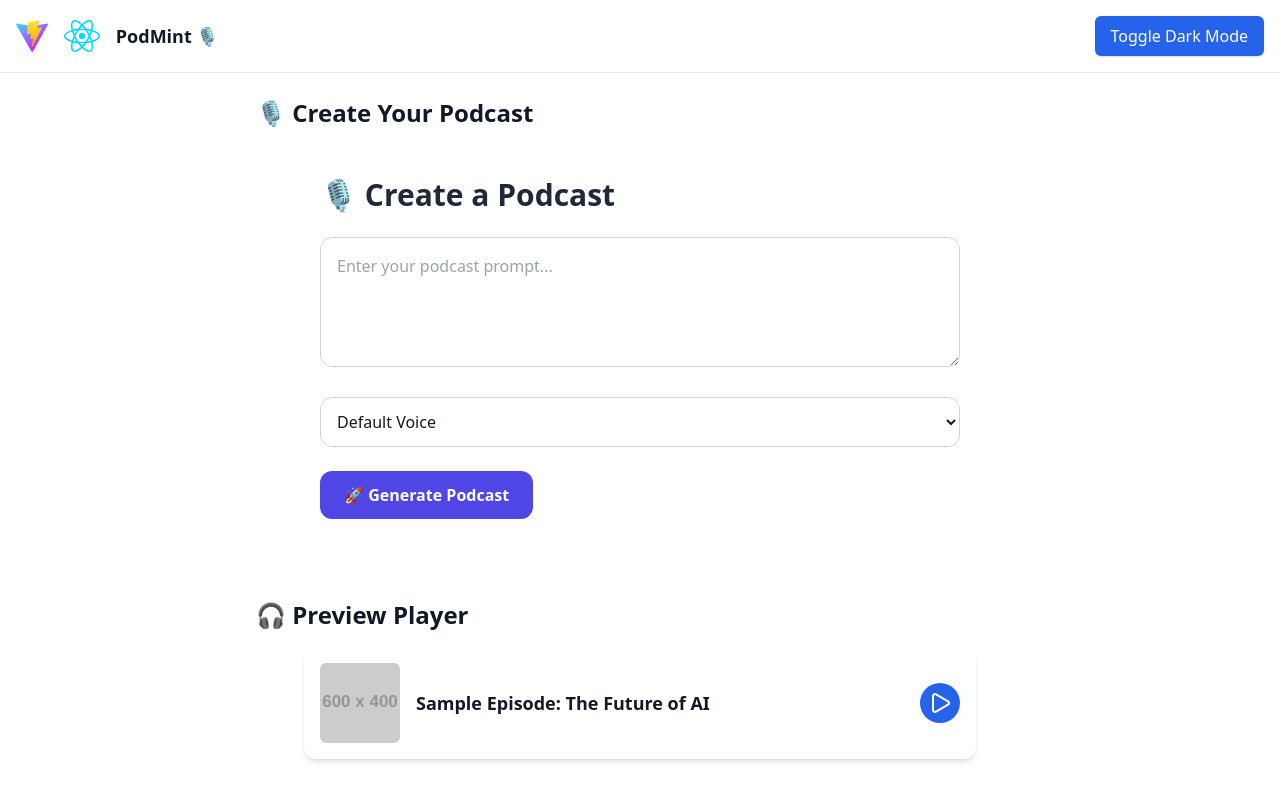
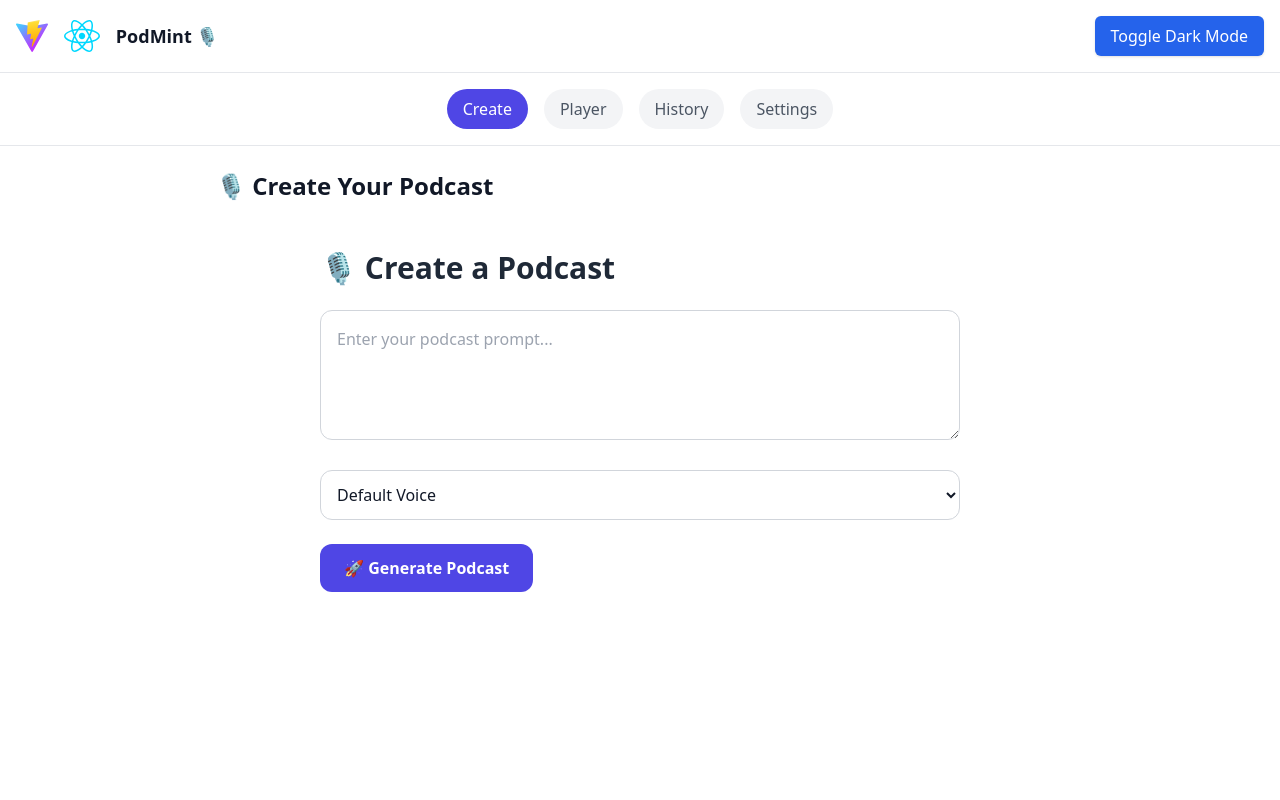
Before and after one commit to Surajchowdhury12/podmint, a React (Vite) app in the folder podmint-client/: page / in a window 1280 px wide. Built offline with nearby package versions, Linux system fonts and the light colour scheme.

Commit message:
Added settings page

```diff
--- a/podmint-client/src/App.jsx
+++ b/podmint-client/src/App.jsx
@@ -5,11 +5,21 @@ import viteLogo from '/vite.svg';
 import reactLogo from './assets/react.svg';
 import PodcastCreator from './components/PodcastCreator';
 import PodcastPlayer from './components/PodcastPlayer';
+import PodcastHistory from './components/PodcastHistory';
+import Settings from './components/Settings';
+
+const TABS = {
+  CREATE: 'Create',
+  PLAYER: 'Player',
+  HISTORY: 'History',
+  SETTINGS: 'Settings',
+};
 
 export default function App() {
   const [darkMode, setDarkMode] = useState(() => {
     return localStorage.getItem('theme') === 'dark';
   });
+  const [activeTab, setActiveTab] = useState(TABS.CREATE);
 
   useEffect(() => {
     const root = window.document.documentElement;
@@ -40,16 +50,35 @@ export default function App() {
         </Button>
       </div>
 
+      {/* Navigation Tabs */}
+      <div className="flex justify-center space-x-4 py-4 border-b border-gray-200 dark:border-gray-700">
+        {Object.entries(TABS).map(([key, label]) => (
+          <button
+            key={key}
+            onClick={() => setActiveTab(label)}
+            className={clsx(
+              'px-4 py-2 rounded-full font-medium transition-colors',
+              activeTab === label
+                ? 'bg-indigo-600 text-white'
+                : 'bg-gray-100 dark:bg-gray-800 text-gray-600 dark:text-gray-300 hover:bg-gray-200 dark:hover:bg-gray-700'
+            )}
+          >
+            {label}
+          </button>
+        ))}
+      </div>
+
       {/* Main Content */}
-      <main className="p-6 space-y-12">
-        {/* Podcast Creation */}
-        <section className="max-w-3xl mx-auto">
+      <main className="p-6 space-y-12 max-w-4xl mx-auto">
+        {activeTab === TABS.CREATE && (
+          <section>
             <h2 className="text-2xl font-bold mb-4">🎙️ Create Your Podcast</h2>
             <PodcastCreator />
           </section>
+        )}
 
-        {/* Podcast Player Preview */}
-        <section className="max-w-3xl mx-auto">
+        {activeTab === TABS.PLAYER && (
+          <section>
             <h2 className="text-2xl font-bold mb-4">🎧 Preview Player</h2>
             <PodcastPlayer
               title="Sample Episode: The Future of AI"
@@ -57,6 +86,21 @@ export default function App() {
               thumbnail="https://placehold.co/600x400/black/white?text=Podcast+Cover"
             />
           </section>
+        )}
+
+        {activeTab === TABS.HISTORY && (
+          <section>
+            <h2 className="text-2xl font-bold mb-4">🗂️ Podcast History</h2>
+            <PodcastHistory />
+          </section>
+        )}
+
+        {activeTab === TABS.SETTINGS && (
+          <section>
+            <h2 className="text-2xl font-bold mb-4">⚙️ Settings</h2>
+            <Settings darkMode={darkMode} toggleDarkMode={() => setDarkMode(!darkMode)} />
+          </section>
+        )}
       </main>
     </div>
   );
--- /dev/null
+++ b/podmint-client/src/components/PodcastHistory.jsx
@@ -0,0 +1,48 @@
+import { Play } from "lucide-react";
+import Card from "./Card";
+
+const podcastHistory = [
+  {
+    id: 1,
+    title: "The Future of AI",
+    date: "June 20, 2025",
+    duration: "5:12",
+    audioSrc: "/audio/ai-future.mp3",
+  },
+  {
+    id: 2,
+    title: "Building Side Projects",
+    date: "June 19, 2025",
+    duration: "3:45",
+    audioSrc: "/audio/side-projects.mp3",
+  },
+  {
+    id: 3,
+    title: "Indie Dev Mindset",
+    date: "June 18, 2025",
+    duration: "6:00",
+    audioSrc: "/audio/indie-dev.mp3",
+  },
+];
+
+export default function PodcastHistory() {
+  return (
+    <section className="space-y-4">
+      <h2 className="text-2xl font-bold mb-2">🎧 Your Podcast History</h2>
+      {podcastHistory.map((podcast) => (
+        <Card key={podcast.id} className="flex items-center justify-between">
+          <div className="text-left">
+            <h3 className="text-lg font-semibold">{podcast.title}</h3>
+            <p className="text-sm text-gray-500 dark:text-gray-400">
+              {podcast.date} · {podcast.duration}
+            </p>
+          </div>
+          <button className="bg-indigo-500 hover:bg-indigo-600 text-white px-4 py-2 rounded-xl flex items-center space-x-2">
+            <Play className="w-4 h-4" />
+            <span>Play</span>
+          </button>
+        </Card>
+      ))}
+    </section>
+  );
+}
--- /dev/null
+++ b/podmint-client/src/components/Settings.jsx
@@ -0,0 +1,70 @@
+// src/components/Settings.jsx
+import { useState } from 'react';
+import { Moon, Sun, Trash2, Save } from 'lucide-react';
+import Button from './Button';
+
+export default function Settings({ darkMode, toggleDarkMode }) {
+  const [defaultVoice, setDefaultVoice] = useState('Samantha');
+  const voices = ['Samantha', 'Brian', 'Emma', 'Ravi'];
+
+  const handleClearHistory = () => {
+    alert('Podcast history cleared (mock)');
+  };
+
+  return (
+    <div className="max-w-xl mx-auto bg-white dark:bg-gray-800 rounded-2xl p-6 shadow-lg">
+      {/* Profile */}
+      <div className="flex items-center space-x-4 mb-6">
+        <img
+          src="https://api.dicebear.com/7.x/thumbs/svg?seed=PodUser"
+          alt="Avatar"
+          className="w-16 h-16 rounded-full"
+        />
+        <div>
+          <h2 className="text-xl font-semibold">Suraj Chowdhury</h2>
+          <p className="text-gray-500 dark:text-gray-400 text-sm">suraj@podmint.ai</p>
+        </div>
+      </div>
+
+      {/* Settings */}
+      <div className="space-y-4">
+        {/* Theme Toggle */}
+        <div className="flex justify-between items-center">
+          <span className="font-medium">Dark Mode</span>
+          <Button onClick={toggleDarkMode} variant="ghost">
+            {darkMode ? <Sun size={20} /> : <Moon size={20} />}
+          </Button>
+        </div>
+
+        {/* Voice Selection */}
+        <div>
+          <label className="block mb-1 font-medium">Default Voice</label>
+          <select
+            className="w-full p-2 bg-gray-100 dark:bg-gray-700 rounded-lg"
+            value={defaultVoice}
+            onChange={(e) => setDefaultVoice(e.target.value)}
+          >
+            {voices.map((voice) => (
+              <option key={voice}>{voice}</option>
+            ))}
+          </select>
+        </div>
+
+        {/* Clear History */}
+        <div className="flex justify-between items-center">
+          <span className="font-medium">Clear Podcast History</span>
+          <Button onClick={handleClearHistory} variant="destructive">
+            <Trash2 size={18} className="mr-1" /> Clear
+          </Button>
+        </div>
+      </div>
+
+      {/* Save Button */}
+      <div className="mt-6 text-right">
+        <Button className="px-6 py-2 font-medium rounded-xl flex items-center gap-2">
+          <Save size={18} /> Save Changes
+        </Button>
+      </div>
+    </div>
+  );
+}
```
Lines whose indentation alone changed are shown as unchanged.
